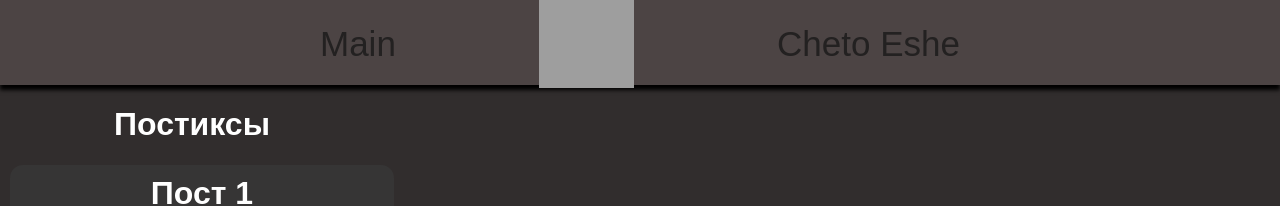
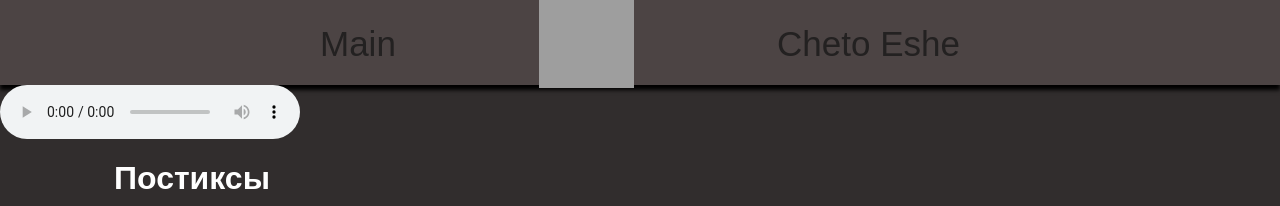
Before and after one commit to geniyhub/homework, a React (Create React App) app: page / in a window 1280 px wide. Shown: the top 206 px of the page. Built offline with nearby package versions, Linux system fonts and the light colour scheme; grey boxes are pictures that could not be loaded.

Commit message:
Music added

```diff
--- a/public/index.html
+++ b/public/index.html
@@ -14,6 +14,5 @@
         background-color: #312D2D;
         margin: 0;
         padding: 0;
-        overflow: hidden;
     }
 </style>
--- a/src/App.tsx
+++ b/src/App.tsx
@@ -2,6 +2,7 @@ import { PostsList } from "./PostsList";
 import { Header } from "./Header";
 import{ Footer } from "./Footer";
 import "./App.css"
+import AudioPlayer from "./AudioPlayer";
 
 export function AppComponent(){
   const post = "Постиксы"
@@ -9,6 +10,7 @@ export function AppComponent(){
   return(
     <div>
       <Header />
+      <AudioPlayer />
       <h1 className="app-text">{post}</h1>
       <PostsList />
       <Footer />
--- /dev/null
+++ b/src/AudioPlayer.tsx
@@ -0,0 +1,30 @@
+import React, { useEffect, useRef } from "react";
+
+const AudioPlayer = () => {
+  const audioRef = useRef<HTMLAudioElement | null>(null); // Уточнение типа
+
+  useEffect(() => {
+    const playAudio = async () => {
+      try {
+        if (audioRef.current) {
+          await audioRef.current.play();
+        }
+      } catch (err) {
+        console.log("Автовоспроизведение заблокировано браузером:", err);
+      }
+    };
+
+    playAudio();
+  }, []);
+
+  return (
+    <div>
+      <audio ref={audioRef} controls>
+        <source src="/audio/JojiTickTock.mp3" type="audio/mpeg" />
+        Ваш браузер не поддерживает аудиоэлементы.
+      </audio>
+    </div>
+  );
+};
+
+export default AudioPlayer;
```
Also changed, not shown: 1 other file (tests, documents, lock files or other folders).
